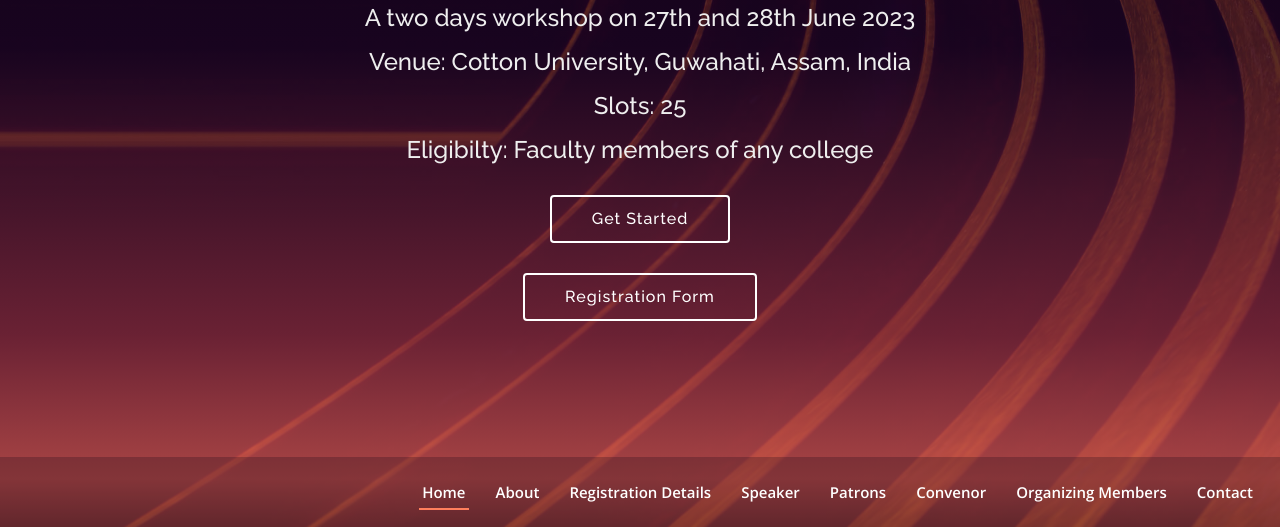
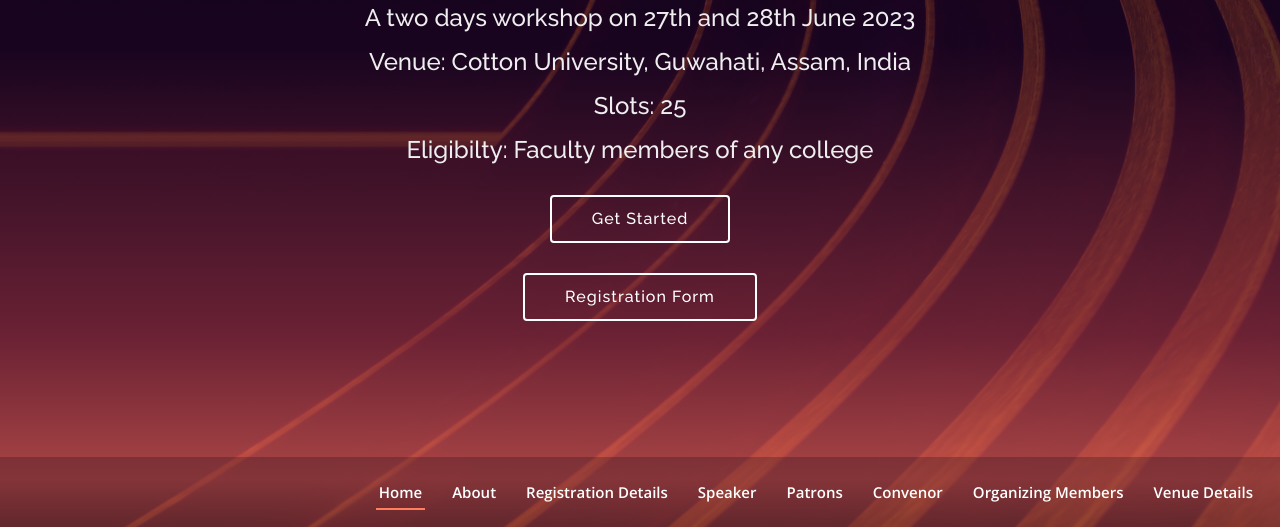
Before and after one commit to csitcotton/serb, a plain HTML site: page index.html in a window 1280 px wide. Shown: the part 273-800 px from the top of the page. Drawn offline with nearby package versions, Linux system fonts and the light colour scheme.

Commit message:
Update index.html

```diff
--- a/index.html
+++ b/index.html
@@ -69,7 +69,7 @@
           <li><a class="nav-link scrollto" href="#pat">Patrons</a></li>
           <li><a class="nav-link scrollto " href="#con">Convenor</a></li>
           <li><a class="nav-link scrollto" href="#org">Organizing Members</a></li>
-          <li><a class="nav-link scrollto" href="#contact">Contact</a></li>
+          <li><a class="nav-link scrollto" href="#contact">Venue Details</a></li>
 
 
     </div>
@@ -344,7 +344,7 @@
       <div class="container">
 
         <div class="section-title">
-          <h2>Contact</h2>
+          <h2>Venue</h2>
           <p></p>
         </div>
 
```
